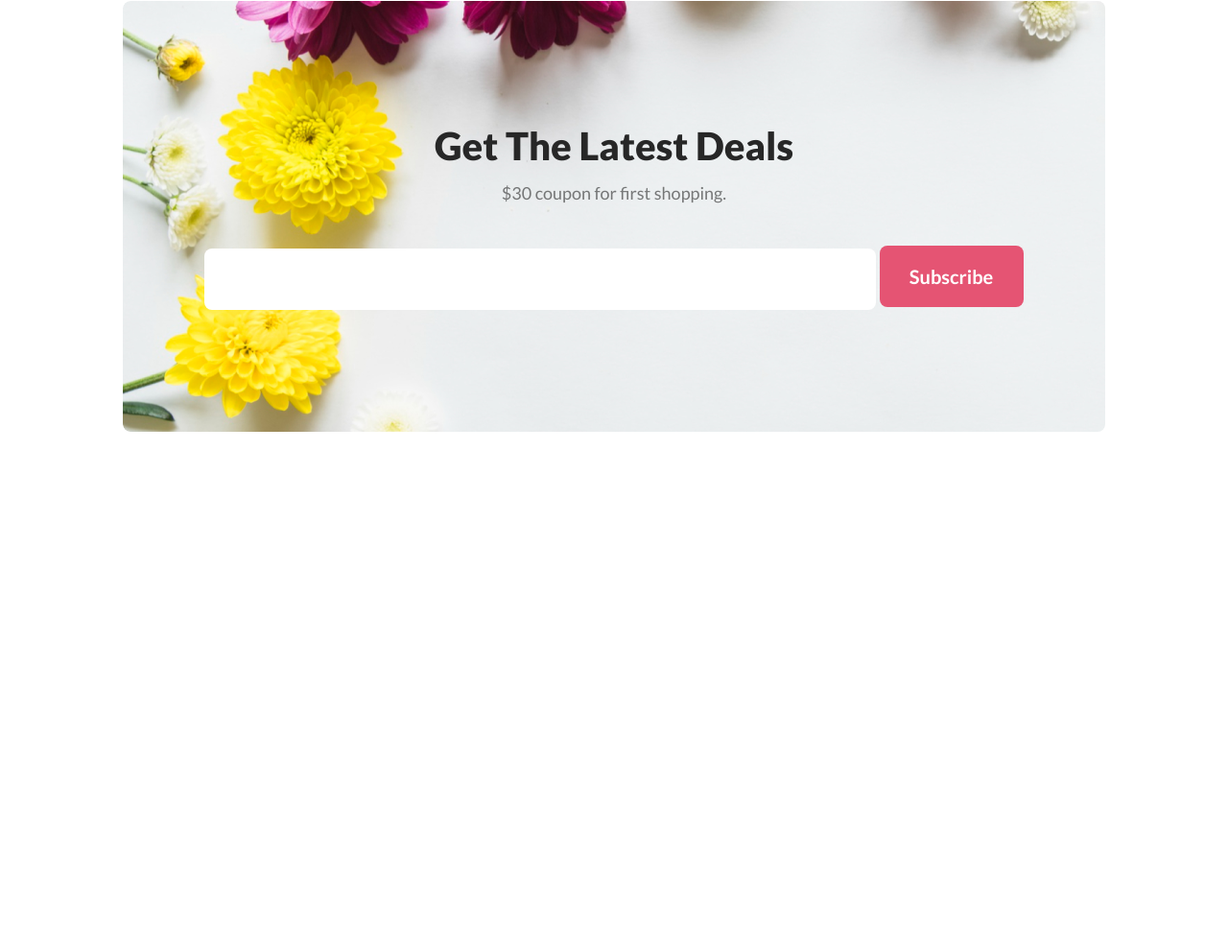
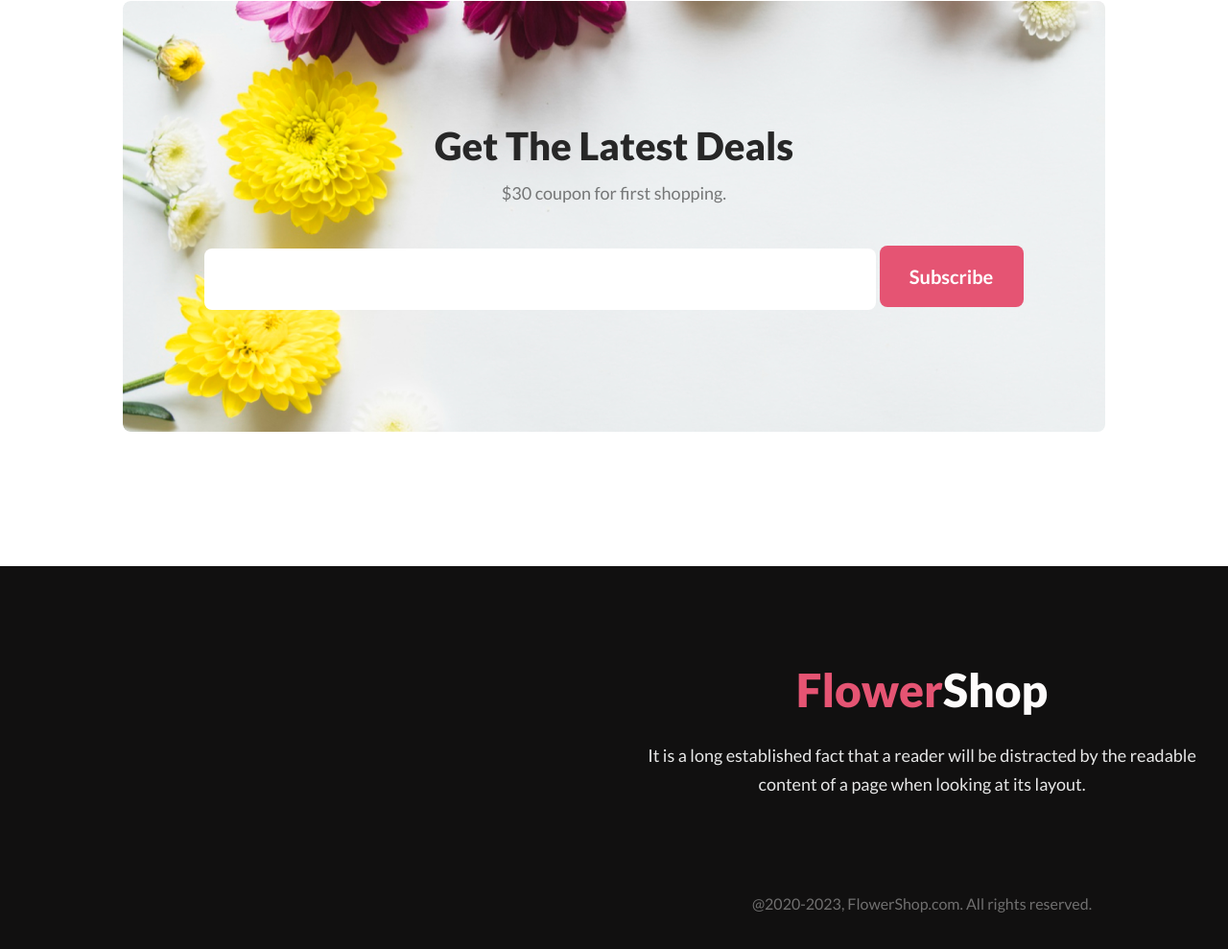
Before and after one commit to mubashirbappi5/flower, a plain HTML site: page index.html in a window 1280 px wide. Shown: the part 3952-4941 px from the top of the page at 96% size. Before the commit the page ends 4402 px from the top, so only its background shows below. Drawn offline with Linux system fonts and the light colour scheme.

Commit message:
last updated

```diff
--- a/css/styles.css
+++ b/css/styles.css
@@ -305,3 +305,48 @@ line-height: 24px;
 letter-spacing: 0%;
 text-align: center;
 }
+/* footer section */
+.footer-cont{
+   width: 1922px;
+height: 449px;
+margin: 0 auto;
+background: rgb(17, 16, 16);
+margin-top: 140px;
+}
+.footer-text{
+  padding-top: 100px;
+
+}
+.footer-text h2{
+   font-family: Lato;
+font-size: 48px;
+font-weight: 800;
+line-height: 58px;
+letter-spacing: 0%;
+text-align: center;
+color: #fdfbfb;
+
+}
+.footer-text #p1{
+   color: rgba(255, 255, 255, 0.9);
+font-family: Lato;
+font-size: 18px;
+font-weight: 400;
+line-height: 30px;
+letter-spacing: 0%;
+text-align: center;
+margin-top: 24px;
+}
+.footer-text #p2{
+   color: rgba(255, 255, 255, 0.4);
+font-family: Lato;
+font-size: 16px;
+font-weight: 400;
+line-height: 19px;
+letter-spacing: 0%;
+text-align: center;
+margin-top: 100px;
+}
+span{
+   color: rgb(229, 84, 115);
+}
--- a/index.html
+++ b/index.html
@@ -67,7 +67,7 @@
         </section>
         <section class="hot-deal">
             <div class="hot-deal-text">
-                <h4>Hot Deal ! Sale Up To 25% Off</h4>
+                <h4>Hot Deal ! Sale Up To 25% <span>Off</span></h4>
                 <p>It is a long established fact that a reader will be distracted by the readable  <br> content of a page when looking at its layout.</p>
                 <button class="btn">Sign Up</button>
 
@@ -103,7 +103,12 @@
 
         </section>
     </main>
-    <footer>
+    <footer class="footer-cont">
+        <div class="footer-text">
+            <h2><span>Flower</span>Shop</h2>
+            <p id="p1">It is a long established fact that a reader will be distracted by the readable <br> content of a page when looking at its layout.</p>
+            <p id="p2">@2020-2023, FlowerShop.com. All rights reserved. </p>
+        </div>
 
     </footer>
 
```
